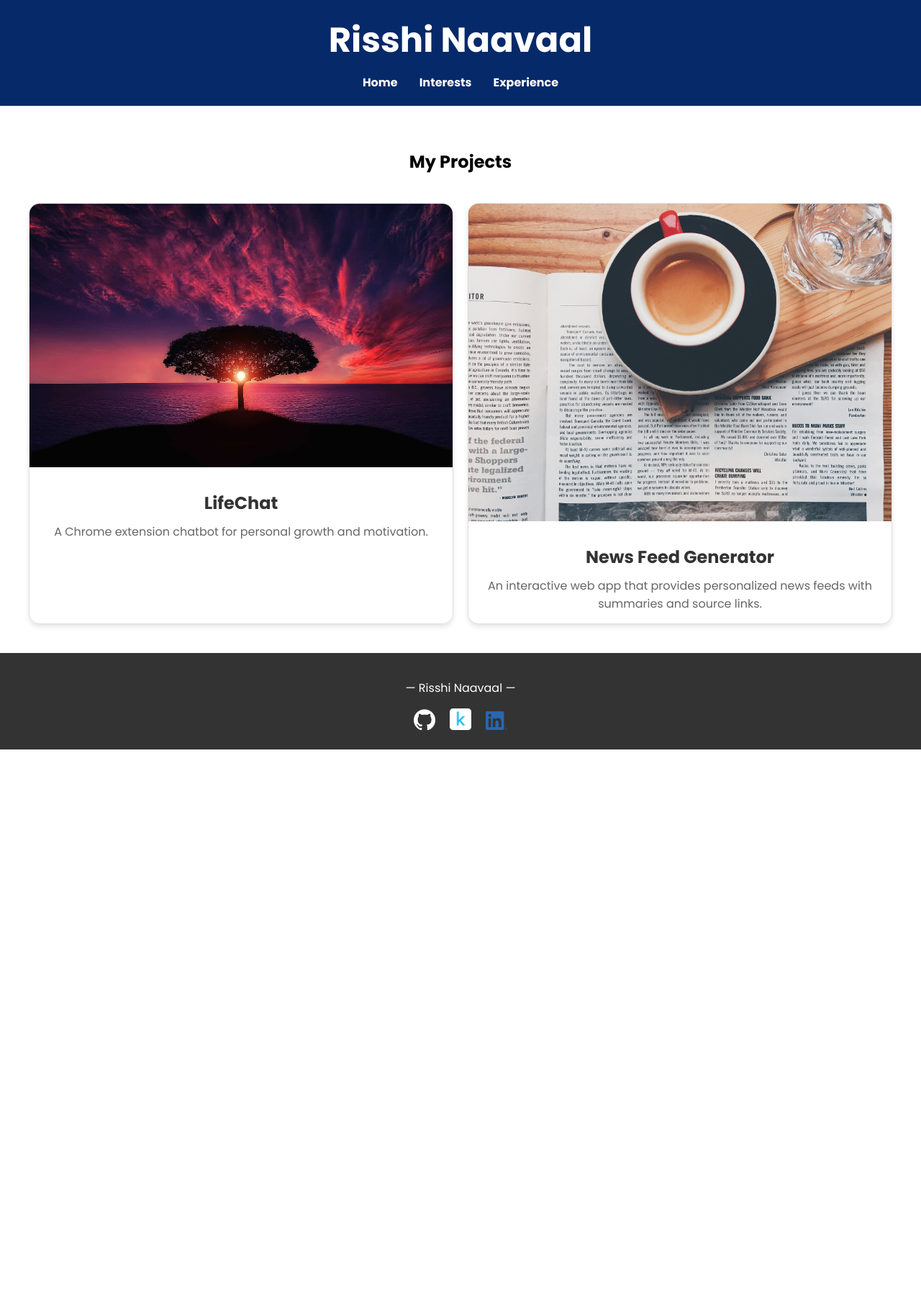
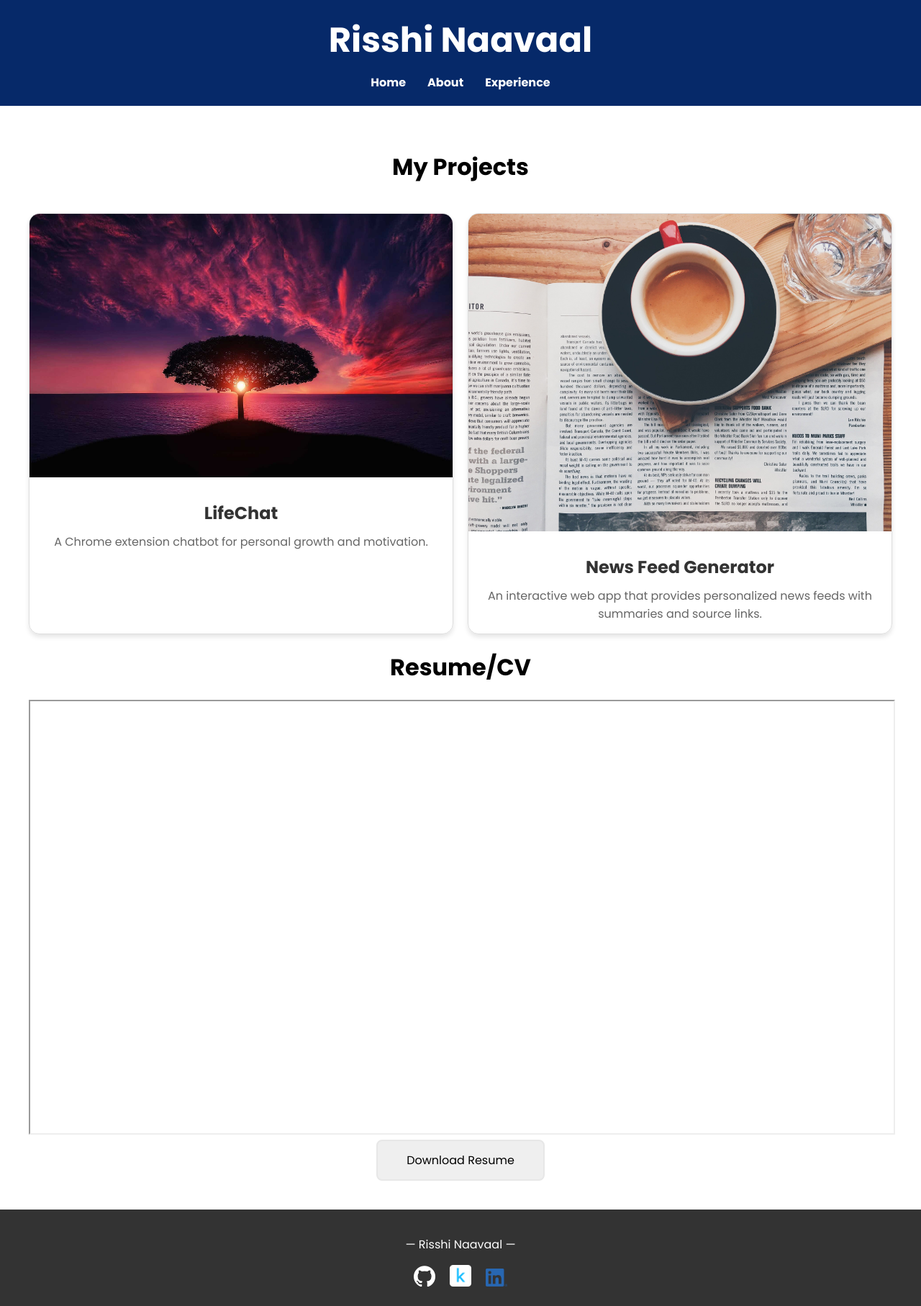
Before and after one commit to RisshiN24/my-react-website, a React (Create React App) app: page /experience in a window 1280 px wide. Shown: the whole page at 72% size. Before the commit the page ends 1041 px from the top, so only its background shows below. Built offline with nearby package versions, Linux system fonts and the light colour scheme.

Commit message:
Made changes to my README and replaced Interests page with About page. Also added resume with download button to Experience page

```diff
--- a/src/App.js
+++ b/src/App.js
@@ -3,7 +3,7 @@ import { BrowserRouter as Router, Routes, Route } from 'react-router-dom';
 import Header from './components/Header';
 import Footer from './components/Footer';
 import Home from './components/Home';
-import Interests from './components/Interests';
+import About from './components/About';
 import Experience from './components/Experience';
 import './App.css';
 
@@ -15,7 +15,7 @@ function App() {
         <main>
           <Routes>
             <Route path="/" element={<Home />} /> {/* Home page */}
-            <Route path="/interests" element={<Interests />} /> {/* Interests page */}
+            <Route path="/about" element={<About />} /> {/* About page */}
             <Route path="/experience" element={<Experience />} /> {/* Experience page */}
           </Routes>
         </main>
--- a/src/components/Interests.js
+++ b/src/components/About.js
@@ -1,12 +1,12 @@
 import React from 'react';
 
-const Interests = () => {
+const About = () => {
   return (
     <div>
-      <h2>Interests</h2>
+      <h1>About Me!</h1>
       <p></p>
     </div>
   );
 };
 
-export default Interests;
+export default About;
--- a/src/components/Experience.css
+++ b/src/components/Experience.css
@@ -48,3 +48,16 @@
     margin: 0; /* Removes default margin */
     color: #666; /* Light gray color for the description */
   }
+
+  .button {
+    font-family: 'Poppins', sans-serif;
+    border-radius: 8px;
+    font-size: 16px;
+    padding: 14px 40px;
+    transition-duration: 0.4s;
+    border: 2px solid #e7e7e7;
+  }
+
+  .button:hover {
+    background-color: #e7e7e7;
+  }
--- a/src/components/Experience.js
+++ b/src/components/Experience.js
@@ -21,7 +21,7 @@ const projects = [
 const Experience = () => {
   return (
     <div className="experience">
-      <h2>My Projects</h2>
+      <h1>My Projects</h1>
       {/* Create a grid to display project cards */}
       <div className="projects-grid">
         {projects.map((project, index) => (
@@ -39,6 +39,12 @@ const Experience = () => {
           </div>
         ))}
       </div>
+      <h1>Resume/CV</h1>
+      <iframe src="/resume.pdf" width="100%" height="600px"></iframe>
+      <br />
+      <a href="/resume.pdf" download>
+        <button className="button">Download Resume</button>
+      </a>
     </div>
   );
 };
--- a/src/components/Header.js
+++ b/src/components/Header.js
@@ -8,7 +8,7 @@ const Header = () => {
             <h1>Risshi Naavaal</h1>
             <nav>
                 <Link to="/">Home</Link>
-                <Link to="/interests">Interests</Link>
+                <Link to="/about">About</Link>
                 <Link to="/experience">Experience</Link>
             </nav>
         </header>
```
Also changed, not shown: 2 other files (tests, documents, lock files or other folders).
